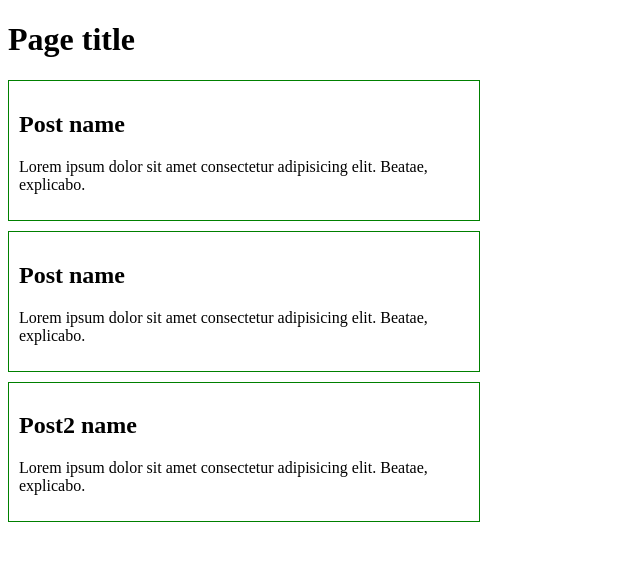
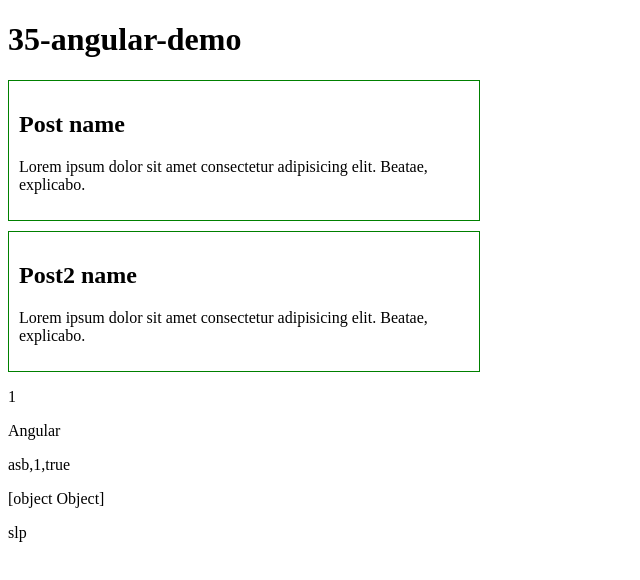
Before and after one commit to TkachukRR/26-angular-demo, an Angular app: page / in a window 1280 px wide. Shown: the top 580 px of the page, without its empty margins (0-640 px from the left). Built offline with nearby package versions, Linux system fonts and the light colour scheme.

Commit message:
#002 Added interpolation

```diff
--- a/src/app/app.component.html
+++ b/src/app/app.component.html
@@ -1,4 +1,12 @@
-<h1>Page title</h1>
-<app-post></app-post>
+<h1>
+  {{ title }}
+</h1>
 <app-post></app-post>
 <app-post2></app-post2>
+<div>
+  <p>{{ 1 }}</p>
+  <p>{{ "Ang" + "ular" }}</p>
+  <p>{{ arr }}</p>
+  <p>{{ obj }}</p>
+  <p>{{ obj.par }}</p>
+</div>
--- a/src/app/app.component.ts
+++ b/src/app/app.component.ts
@@ -3,8 +3,10 @@ import { Component } from '@angular/core';
 @Component({
   selector: 'app-root',
   templateUrl: './app.component.html',
-  styleUrls: ['./app.component.scss']
+  styleUrls: ['./app.component.scss'],
 })
 export class AppComponent {
   title = '35-angular-demo';
+  arr = ['asb', 1, true];
+  obj = { par: 'slp' };
 }
```
